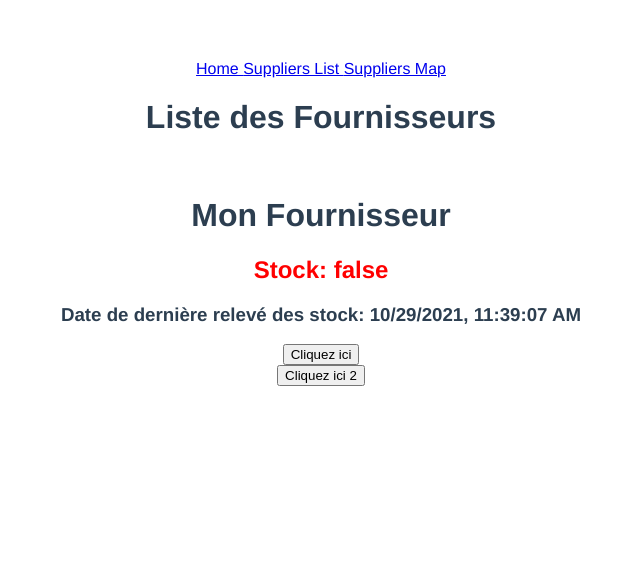
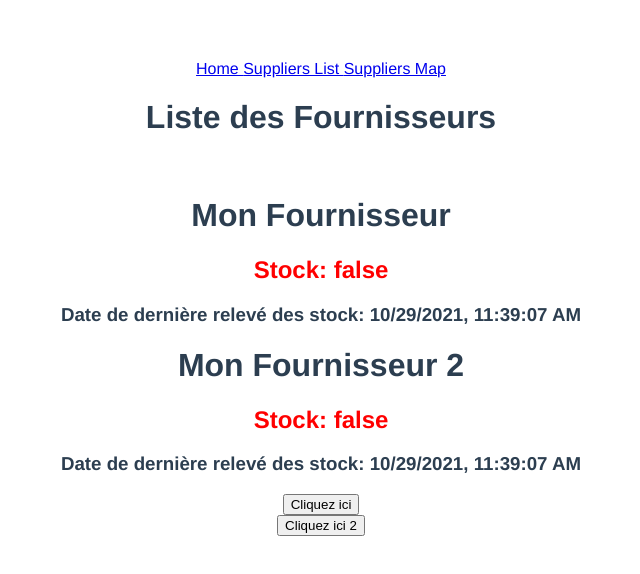
Before and after one commit to hhendrik81/github-supplier, a Vue app: page /suppliers in a window 1280 px wide. Shown: the top 574 px of the page, without its empty margins (319-959 px from the left). Built offline with nearby package versions, Linux system fonts and the light colour scheme.

Commit message:
1 file modified

```diff
--- a/src/components/SuppliersList.vue
+++ b/src/components/SuppliersList.vue
@@ -18,19 +18,27 @@ import Supplier from './Supplier.vue';
 export default {
   name: 'SuppliersList',
   components: {
-    Supplier
+    Supplier,
   },
   data() {
-    return{ suppliers:[{
-        name: 'Mon Fournisseur',
-        status: false,
-        checkedAt: new Date()
-        }]
-    }
-  }
-
-
-}
+    return {
+      suppliers: [
+        {
+          id: 1,
+          name: 'Mon Fournisseur',
+          status: false,
+          checkedAt: new Date(),
+        },
+        {
+          id: 2,
+          name: 'Mon Fournisseur 2',
+          status: false,
+          checkedAt: new Date(),
+        },
+      ],
+    };
+  },
+};
 </script>
 
 <style></style>
```
